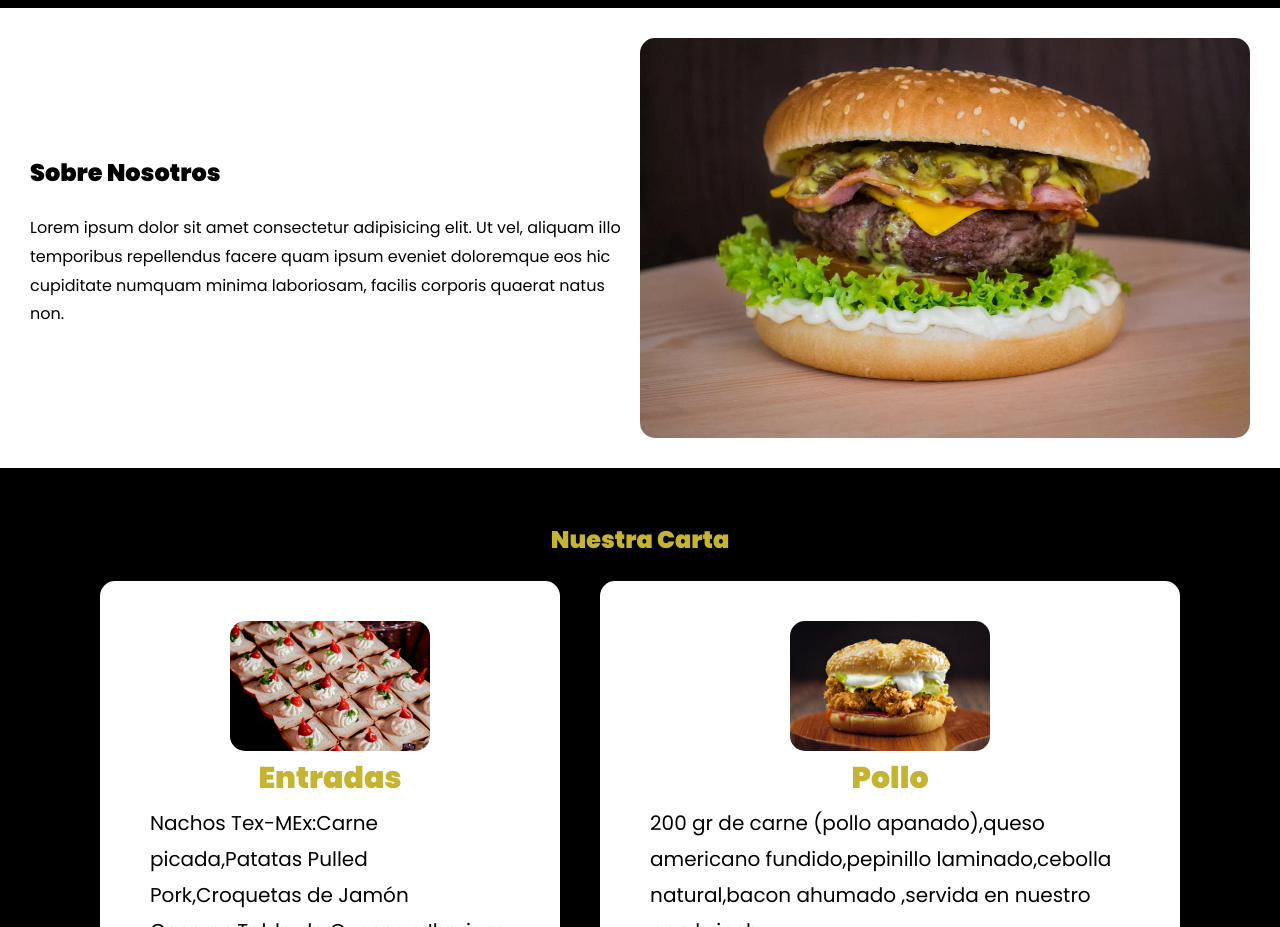
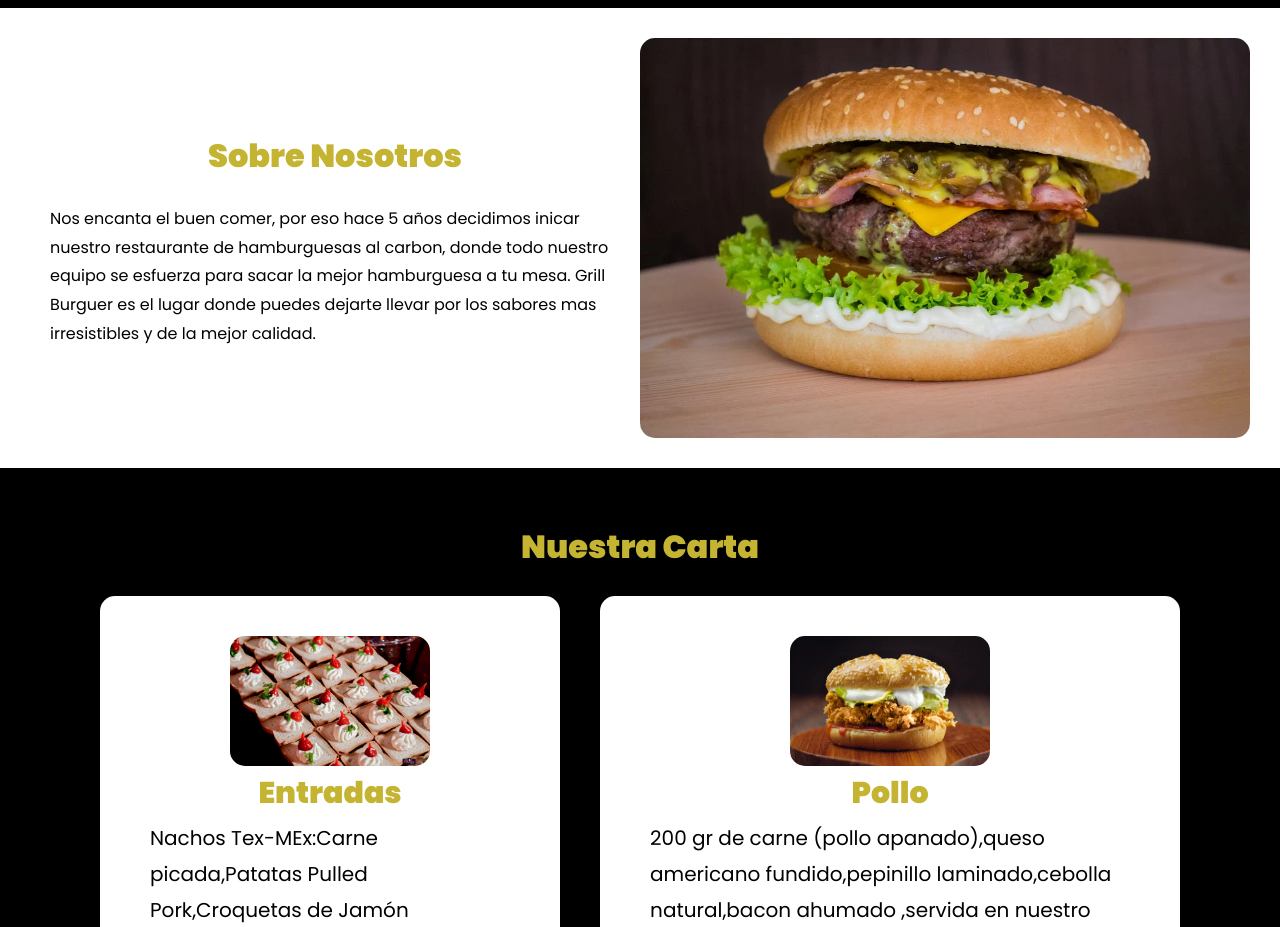
Before and after one commit to Tatianarangoc/grill-burguer, a plain HTML site: page index.html in a window 1280 px wide. Shown: the part 840-1767 px from the top of the page. Drawn offline with Linux system fonts and the light colour scheme.

Commit message:
change the lorem to real text

```diff
--- a/css/styles.css
+++ b/css/styles.css
@@ -192,6 +192,18 @@ a {
 
 }
 
+.about__text h2 {
+    color: var(--primario);
+    text-align: center;
+    font-size: xx-large;
+
+}
+
+.about__text p {
+    margin: 2rem;
+
+}
+
 /*----------------------------------------------Carrusel----------------*/
 .about__slider {
     flex: 50%;
@@ -238,6 +250,7 @@ a {
 .menu__heading {
     color: var(--primario);
     text-align: center;
+    font-size: xx-large;
 }
 
 .menu__grid {
--- a/index.html
+++ b/index.html
@@ -62,11 +62,10 @@
         <div class="about" id="about">
             <div class="about__text">
                 <h2>Sobre Nosotros </h2>
-                <p>Lorem ipsum dolor sit amet consectetur adipisicing elit. Ut vel, aliquam illo temporibus repellendus
-                    facere
-                    quam ipsum eveniet doloremque eos hic cupiditate numquam minima laboriosam, facilis corporis quaerat
-                    natus
-                    non.</p>
+                <p>Nos encanta el buen comer, por eso hace 5 años decidimos inicar nuestro restaurante de hamburguesas
+                    al carbon, donde todo nuestro equipo se esfuerza para sacar la mejor hamburguesa a tu mesa.
+                    Grill Burguer es el lugar donde puedes dejarte llevar por los sabores mas irresistibles y de la
+                    mejor calidad. </p>
             </div>
             <div class="about__slider">
                 <img class="about__slider__images" src="img/angus-burguer.png" alt="imagen hamburguesa angus">
```
